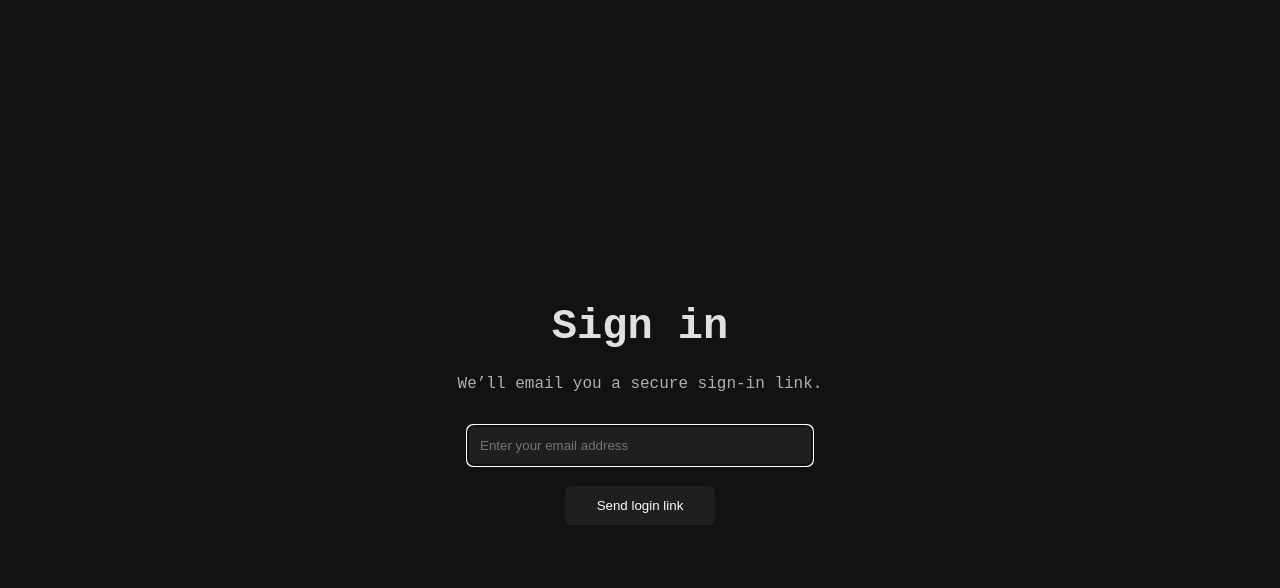
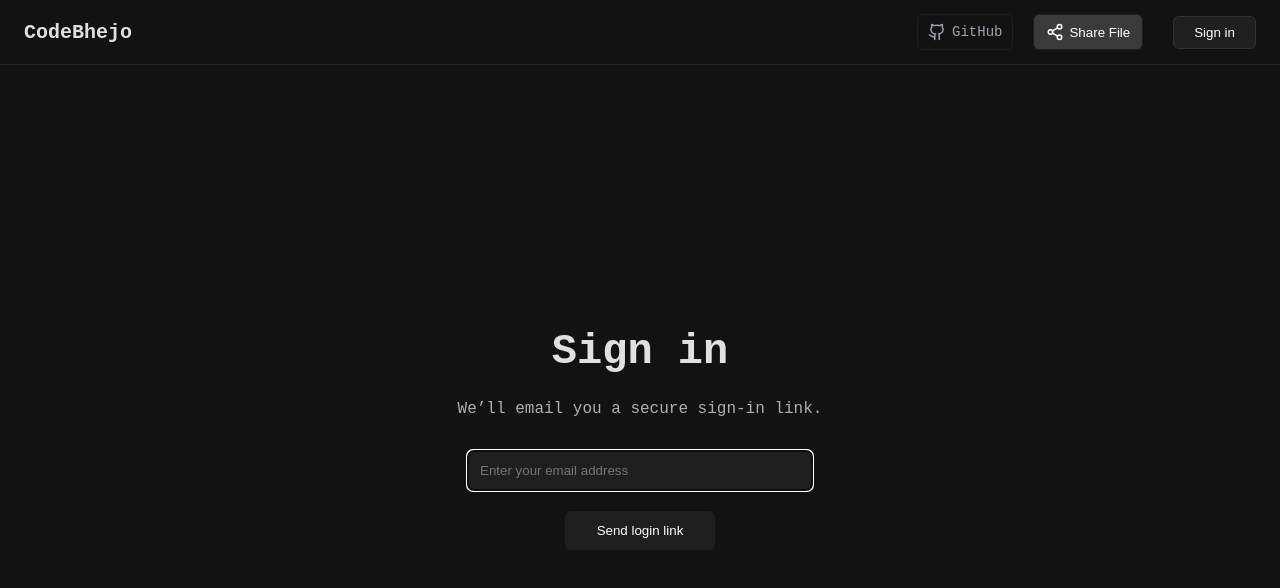
Before and after one commit to codebhejo/codebhejo, a Vue app in the folder frontend/: page /signin in a window 1280 px wide. Shown: the top 588 px of the page. Built offline with nearby package versions, Linux system fonts and the light colour scheme; no server answers.

Commit message:
nav bar added in signin and auth verification page

```diff
--- a/frontend/src/views/SignIn.vue
+++ b/frontend/src/views/SignIn.vue
@@ -1,5 +1,6 @@
 <script setup>
 import { ref, onMounted } from "vue";
+import Navbar from "../components/Navbar.vue";
 
 const email = ref("");
 const loading = ref(false);
@@ -46,7 +47,9 @@ const sendLink = async () => {
 </script>
 
 <template>
+  <Navbar/>
   <div class="container">
+
     <h1 class="title">Sign in</h1>
     <p class="subtitle">We’ll email you a secure sign-in link.</p>
 
@@ -84,7 +87,7 @@ const sendLink = async () => {
 
 <style scoped>
 .container {
-  height: 100vh;
+  height: 90vh;
   display: flex;
   flex-direction: column;
   justify-content: center;
--- a/frontend/src/views/VerifySignIn.vue
+++ b/frontend/src/views/VerifySignIn.vue
@@ -2,6 +2,7 @@
 import { onMounted, ref } from "vue";
 import { useRoute, useRouter } from "vue-router";
 import { useAuthStore } from "../stores/auth.js";
+import Navbar from "../components/Navbar.vue";
 
 const auth = useAuthStore();
 const route = useRoute();
@@ -58,6 +59,7 @@ function showError(text) {
 
 
 <template>
+  <Navbar/>
   <div class="container">
     <h1 class="title" :class="{ error: isError }">{{ message }}</h1>
     <p class="subtitle">{{ subMessage }}</p>
@@ -67,7 +69,7 @@ function showError(text) {
 
 <style scoped>
 .container {
-  height: 100vh;
+  height: 90vh;
   display: flex;
   flex-direction: column;
   justify-content: center;
```
